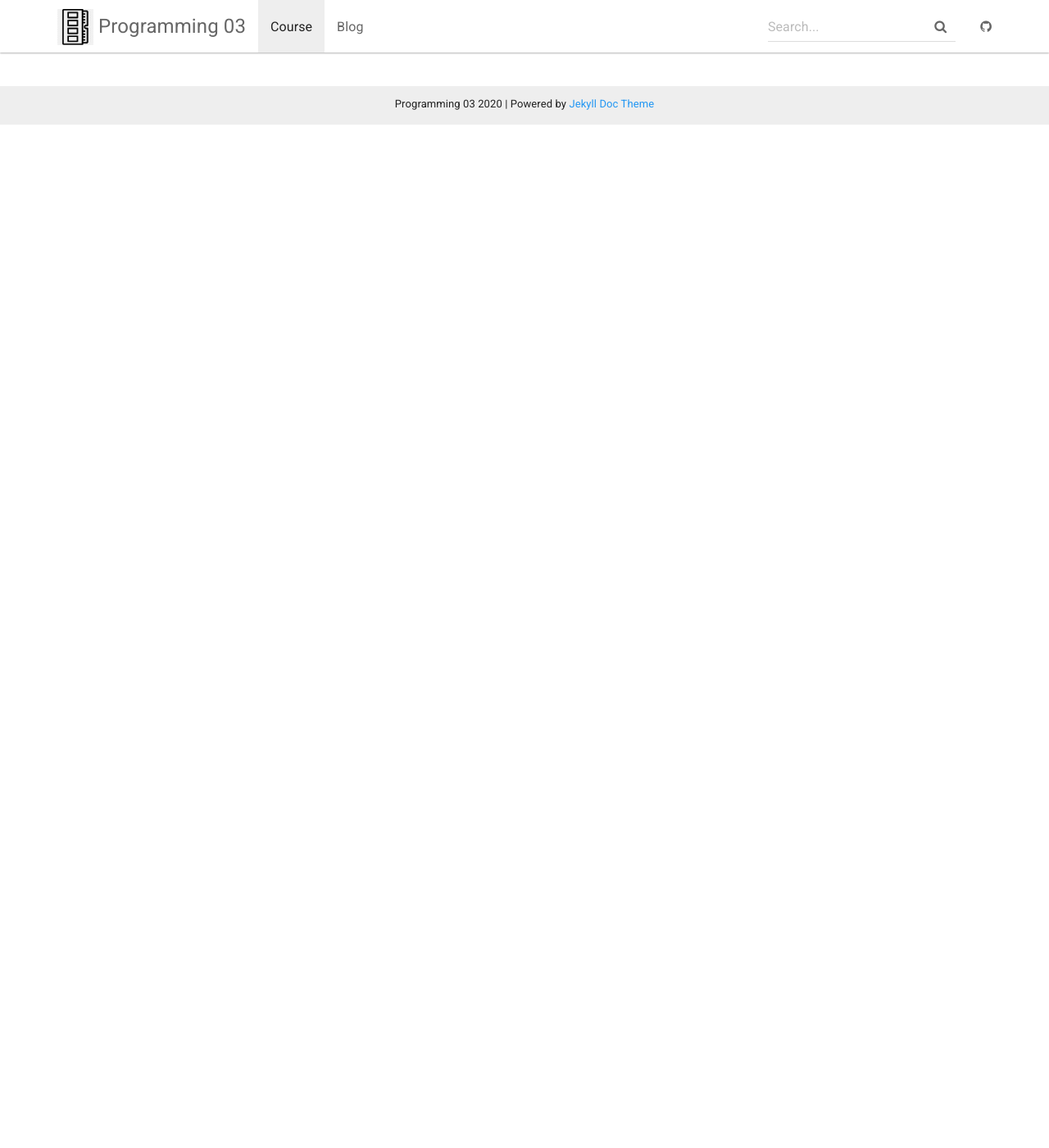
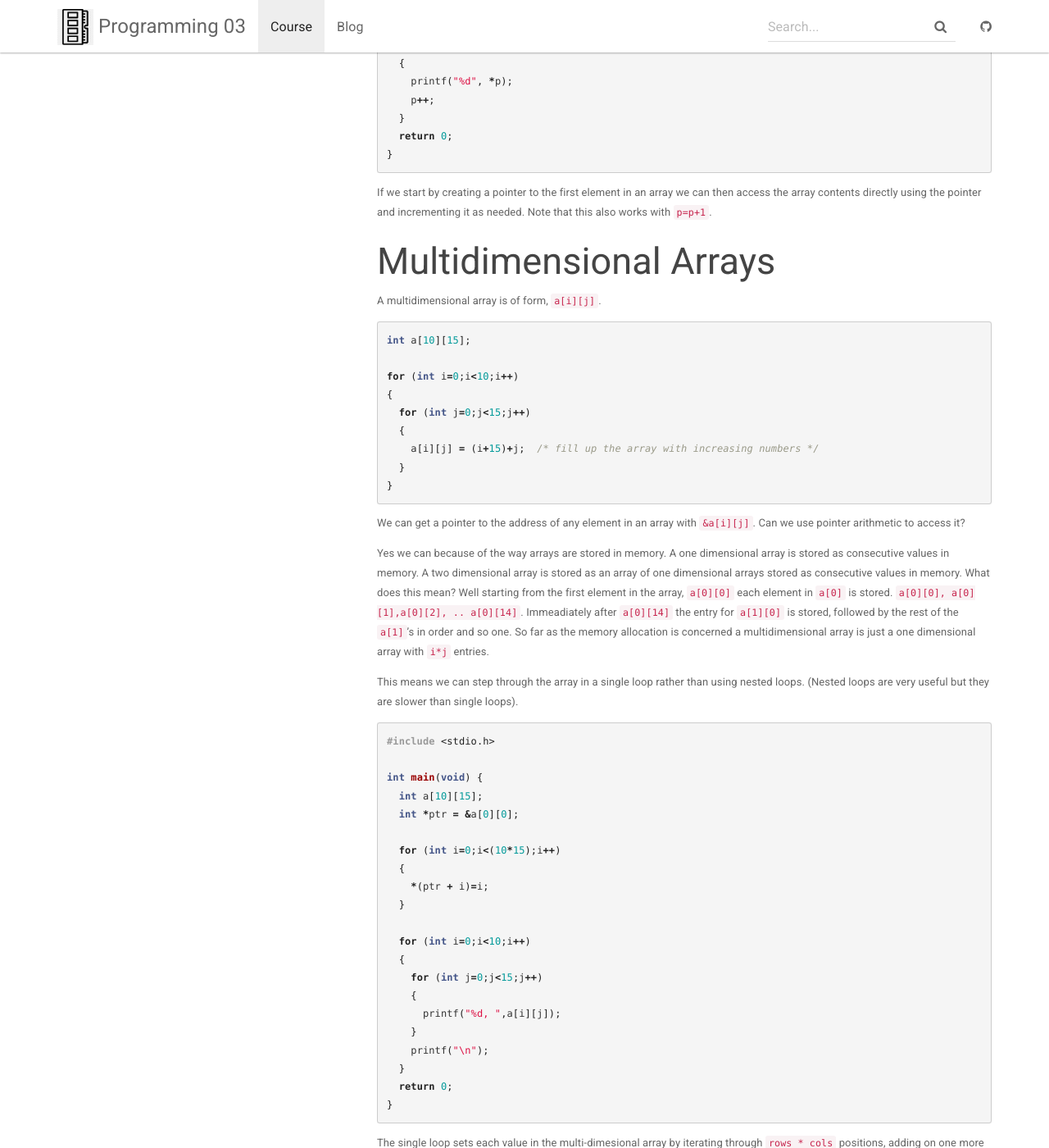
Before and after one commit to andyguestysj/prog03, a Jekyll site: the page built from _docs/topics/3-c/c2-03.md, in a window 1280 px wide and 1400 px high, scrolled down 6357 px. Shown: the whole window at 82% size. Built offline with Jekyll 4.4.1, drawn with Linux system fonts in a browser that asks for light colours; before the commit the page ends 6509 px from its top, so only the background shows below that; some of the changed text lies outside the part shown.

Commit message:
multi-d-arrays

````diff
--- a/_docs/topics/3-c/c2-03.md
+++ b/_docs/topics/3-c/c2-03.md
@@ -228,7 +228,22 @@ There are safeguards in place to try to prevent this from causing too much damag
 
 We have to be especially careful with strings since strings are actually character arrays terminated by a `\0`. If we accidentally remove the `\0` the code does not know when the string ends. We also have to be careful reading text input and ensure that we do not store a string that is too long in a character array.
 
-## Pointer Arithmetic And Arrays
+## Pointer Arithmetic
+
+When we create a pointer we create a pointer to a specific type of variable.
+
+```c
+int i_value = 5;
+int *i_pointer = &i_value;
+
+
+i_pointer++;
+
+```
+
+So what does the line `i_pointer++;` do? We know `i_value++;` would increment the number stored in `i_value` by one. Does `i_pointer++;` increase the pointer value by one, moving it to the next byte of memory? No it doesn't, it *increases the address by the size of the variable type it is based on*. `i_pointer` is a pointer to an `int` type, an `int` has a size of 4 bytes. Therefore `i_pointer++` increases the value of 'i_pointer' by 4. If we had a pointer to a character `char *c_pointer` then `c_pointer++` would increase the pointer value by 1 (since the size of a char is 1 byte).
+
+Why is this useful? Well one place it is useful is in arrays.
 
 ```c
 #include <stdio.h>
@@ -237,15 +252,84 @@ int main()
 {
   int i;
   int a[5] = {1, 2, 3, 4, 5};
-  int *p = a;
-    // same as int*p = &a[0]
+  int *p = &a[0];
 
   for (i = 0; i < 5; i++)
   {
-    printf("%d", *p); p++;
+    printf("%d", *p);
+    p++;
   }
   return 0;
 }
 ```
 
+If we start by creating a pointer to the first element in an array we can then access the array contents directly using the pointer and incrementing it as needed. Note that this also works with `p=p+1`.
+
 ## Multidimensional Arrays
+
+A multidimensional array is of form, `a[i][j]`.
+
+```c
+int a[10][15];
+
+for (int i=0;i<10;i++)
+{
+  for (int j=0;j<15;j++)
+  {
+    a[i][j] = (i+15)+j;  /* fill up the array with increasing numbers */
+  }
+}
+```
+
+We can get a pointer to the address of any element in an array with `&a[i][j]`. Can we use pointer arithmetic to access it?
+
+Yes we can because of the way arrays are stored in memory.  A one dimensional array is stored as consecutive values in memory. A two dimensional array is stored as an array of one dimensional arrays stored as consecutive values in memory. What does this mean? Well starting from the first element in the array, `a[0][0]` each element in `a[0]` is stored. `a[0][0], a[0][1],a[0][2], .. a[0][14]`. Immeadiately after `a[0][14]` the entry for `a[1][0]` is stored, followed by the rest of the `a[1]`'s in order and so one. So far as the memory allocation is concerned a multidimensional array is just a one dimensional array with `i*j` entries.
+
+This means we can step through the array in a single loop rather than using nested loops. (Nested loops are very useful but they are slower than single loops).
+
+```c
+#include <stdio.h>
+
+int main(void) {
+  int a[10][15];
+  int *ptr = &a[0][0];
+
+  for (int i=0;i<(10*15);i++)
+  {
+    *(ptr + i)=i;
+  }
+
+  for (int i=0;i<10;i++)
+  {
+    for (int j=0;j<15;j++)
+    {
+      printf("%d, ",a[i][j]);
+    }
+    printf("\n");
+  }
+  return 0;
+}
+```
+
+The single loop sets each value in the multi-dimesional array by iterating through `rows * cols` positions, adding on one more in each loop to a pointer set to the start of the array `int *ptr = &a[0][0]`.  The alternate method, used to print out the results, uses nested loops, looping through each entry in each column for each row. `a[i][j]` equates to `*(ptr + (i * col_count) + j)`.
+
+## Arrays Of Pointers
+
+We can also make arrays of pointers. There are a number of reasons to do this, here we will consider one useful example, an array of pointers to strings.
+
+Imagine we want an array of strings.
+
+```c
+char name[3][20] = {"Adam", "Chris", "Deniel"};
+```
+
+What this would give us in memory, illustrated as a row for each string and a column for each character, is.
+
+||||||||||||||||||||||
+
+||Col||||||||||||||||||||
+|Row|0|1|2|3|4|5|6|7|8|9|10|11|12|13|14|15|16|17|18|19|
+|---|---|---|---|---|---|---|---|---|---|---|---|---|---|---|---|---|---|---|---|---|
+|0|A|d|a|m|||||||||||||||||
+|1|C|h|r|i|s||||||||||||||||
+|2|D|e|n|i|e|l|||||||||||||||
````
Also changed, not shown: _docs/topics/0-intro/introduction.md (+1 -1 lines).
